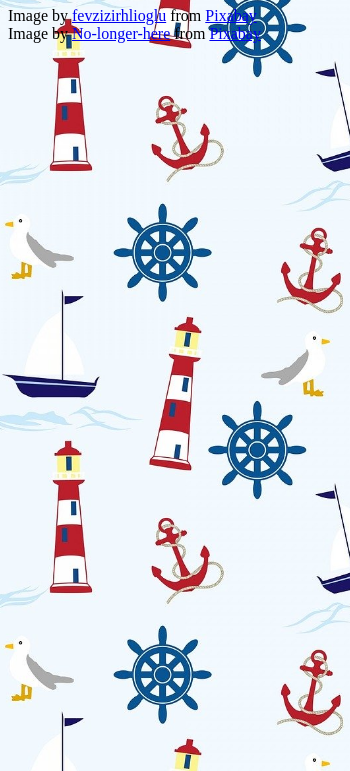
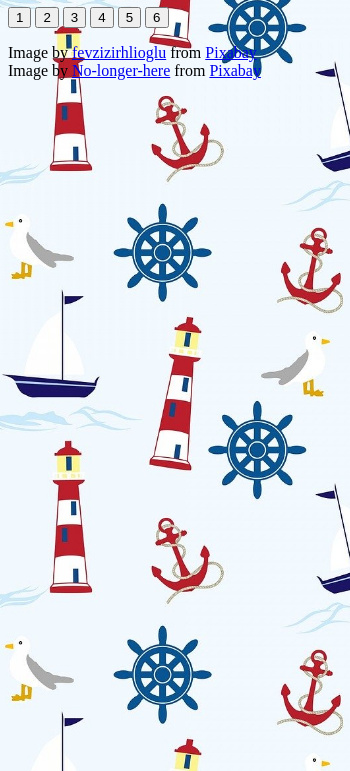
Before and after one commit to erikttv/alarm_clock_bose, an Electron app: page pages/homescreen.html in a window 350 px wide. Shown: the part 73-844 px from the top of the page. Drawn offline with Linux system fonts and the light colour scheme.

Commit message:
add preset to bose

```diff
--- a/main.js
+++ b/main.js
@@ -1,4 +1,4 @@
-const {app, BrowserWindow, BrowserView, ipcMain} = require('electron');
+const {app, BrowserWindow, ipcMain} = require('electron');
 
 // Setting up xml for Bose
 var XMLHttpRequest = require("xmlhttprequest").XMLHttpRequest;
@@ -26,6 +26,10 @@ let boseAPI = {
         xhr.send();
         // Must parse the response somehow
         console.log(xhr.responseXML);
+    },
+
+    startAlarm: function(preset){
+        console.log(preset);
     }
 }
 
--- a/pages/homescreen.html
+++ b/pages/homescreen.html
@@ -9,9 +9,16 @@
 <body>
     <h1>Hello world!</h1>
     <div>
+        <button id="PRESET_1" type="button" onclick="startAlarm(this.id)">1</button>
+        <button id="PRESET_2" type="button" onclick="startAlarm(this.id)">2</button>
+        <button id="PRESET_3" type="button" onclick="startAlarm(this.id)">3</button>
+        <button id="PRESET_4" type="button" onclick="startAlarm(this.id)">4</button>
+        <button id="PRESET_5" type="button" onclick="startAlarm(this.id)">5</button>
+        <button id="PRESET_6" type="button" onclick="startAlarm(this.id)">6</button>
 
     </div>
 <!-- Down below is credit for images -->
+<!-- Move this section to credit section in electron -->
     <div>
         <p>
             Image by <a href="https://pixabay.com/users/fevzizirhlioglu-3219056/?utm_source=link-attribution&amp;utm_medium=referral&amp;utm_campaign=image&amp;utm_content=1637197">fevzizirhlioglu</a> from <a href="https://pixabay.com/?utm_source=link-attribution&amp;utm_medium=referral&amp;utm_campaign=image&amp;utm_content=1637197">Pixabay</a>
@@ -19,5 +26,6 @@
             Image by <a href="https://pixabay.com/users/No-longer-here-19203/?utm_source=link-attribution&amp;utm_medium=referral&amp;utm_campaign=image&amp;utm_content=937738">No-longer-here</a> from <a href="https://pixabay.com/?utm_source=link-attribution&amp;utm_medium=referral&amp;utm_campaign=image&amp;utm_content=937738">Pixabay</a>
         </p>
     </div>
+    <script src="./homescreen.js"></script>
 </body>
 </html>
--- a/pages/homescreen.js
+++ b/pages/homescreen.js
@@ -1 +1,5 @@
 const {ipcRenderer} = require('electron');
+
+function startAlarm(preset){
+    ipcRenderer.send('boseAPI', 'startAlarm', preset);
+}
```
